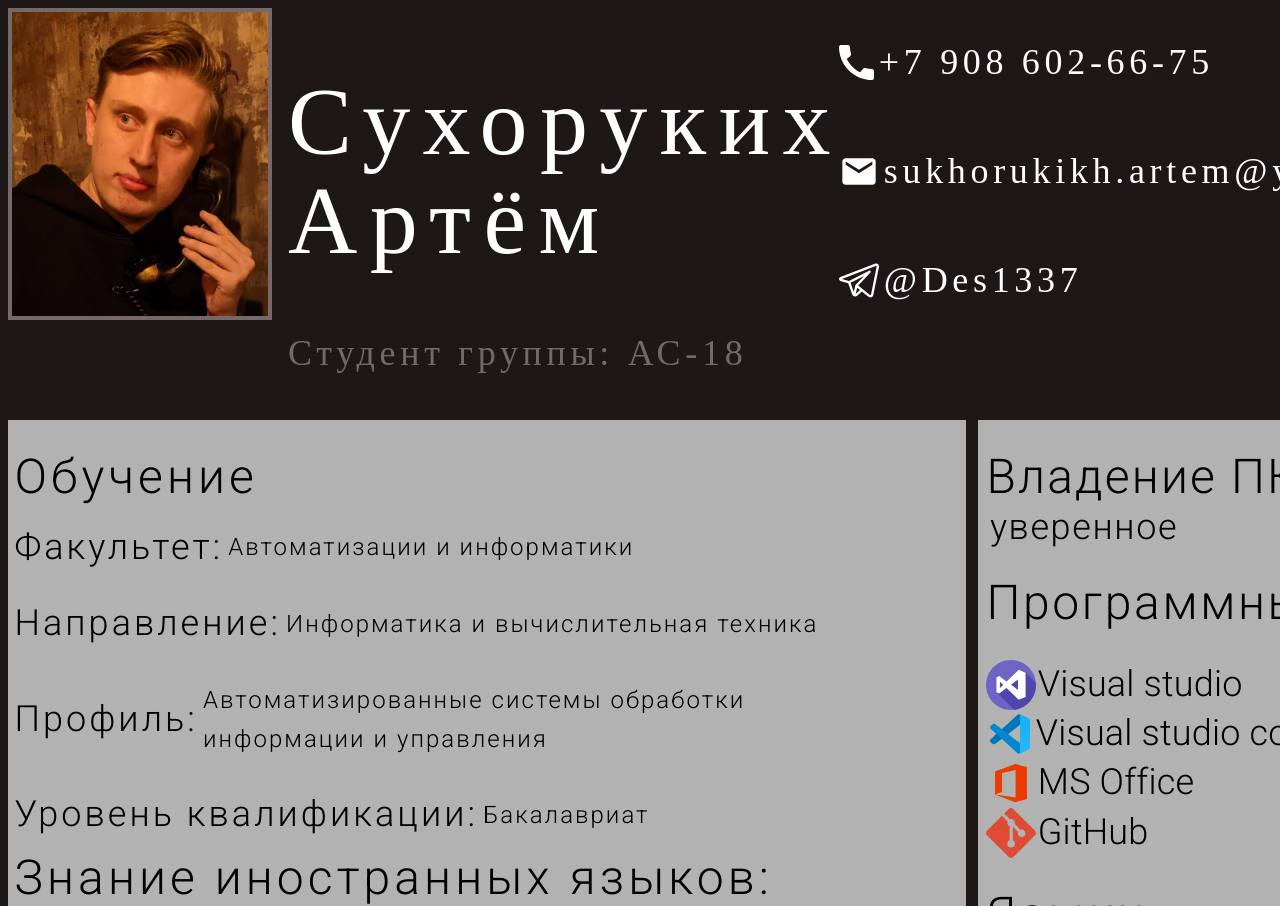
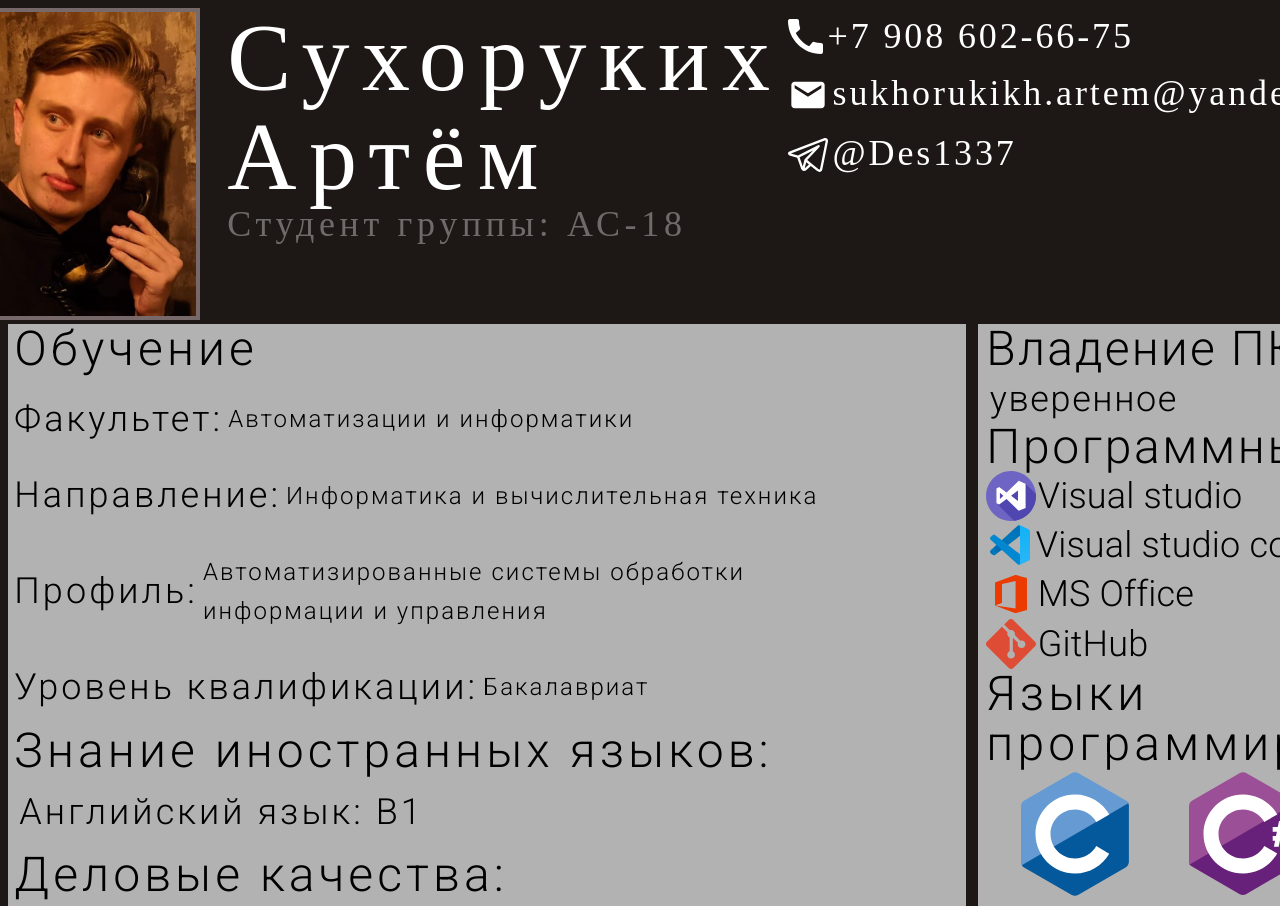
Before and after one commit to ArtemSukhorukikh/MyPage, a plain HTML site: page index.html in a window 1280 px wide. Shown: the top 906 px of the page. Drawn offline with Linux system fonts and the light colour scheme.

Commit message:
работа с адаптивной версией

```diff
--- a/styles.css
+++ b/styles.css
@@ -3,15 +3,18 @@
 body
 {
     background-color: #1D1815;
-    width: 100%;
+
 }
 
-
+h1,h2,h3,h4,h5
+{
+    margin: 0;
+}
 .myNameAndСontacts
 {
     display: flex;
     flex-direction: row;
-    justify-content: center;
+    justify-content: space-between;
 }
 
 
@@ -64,7 +67,7 @@ body
 .headPage
 {
     display: flex;
-    justify-content:space-between;
+    justify-content:center;
 }
 
 
@@ -77,12 +80,14 @@ body
     display: flex;
     flex-direction: column;
     margin-left: 2%;
+    margin-right: 2%;
 }
 
 .contactsInfo
 {
     display: flex;
     flex-direction: row;
+    margin: 10px;
 }
 
 
@@ -102,7 +107,7 @@ body
     font-size: 36px;
     line-height: 103.61%;
     /* or 37px */
-    letter-spacing: 0.13em;
+    letter-spacing: 0.08em;
 }
 
 
@@ -318,25 +323,18 @@ body
         flex-direction: row;
         justify-content: space-between;
     }
-
-
     .myNameAndСontacts
     {
         display: flex;
         flex-direction: column;
         justify-content: center;
     }
-
-
     .aboutMyself
     {
         display: flex;
         flex-direction: column;
         justify-content: center;
-        width: 95%;
     }
-
-
     #line
     {
         max-height: 12px;
@@ -352,7 +350,7 @@ body
     {
         font-weight: 300;
         font-size: 45px;
-        line-height: 25px;
+        line-height: 40px;
         letter-spacing: 0.13em;
         margin: 2%;
     }
```
